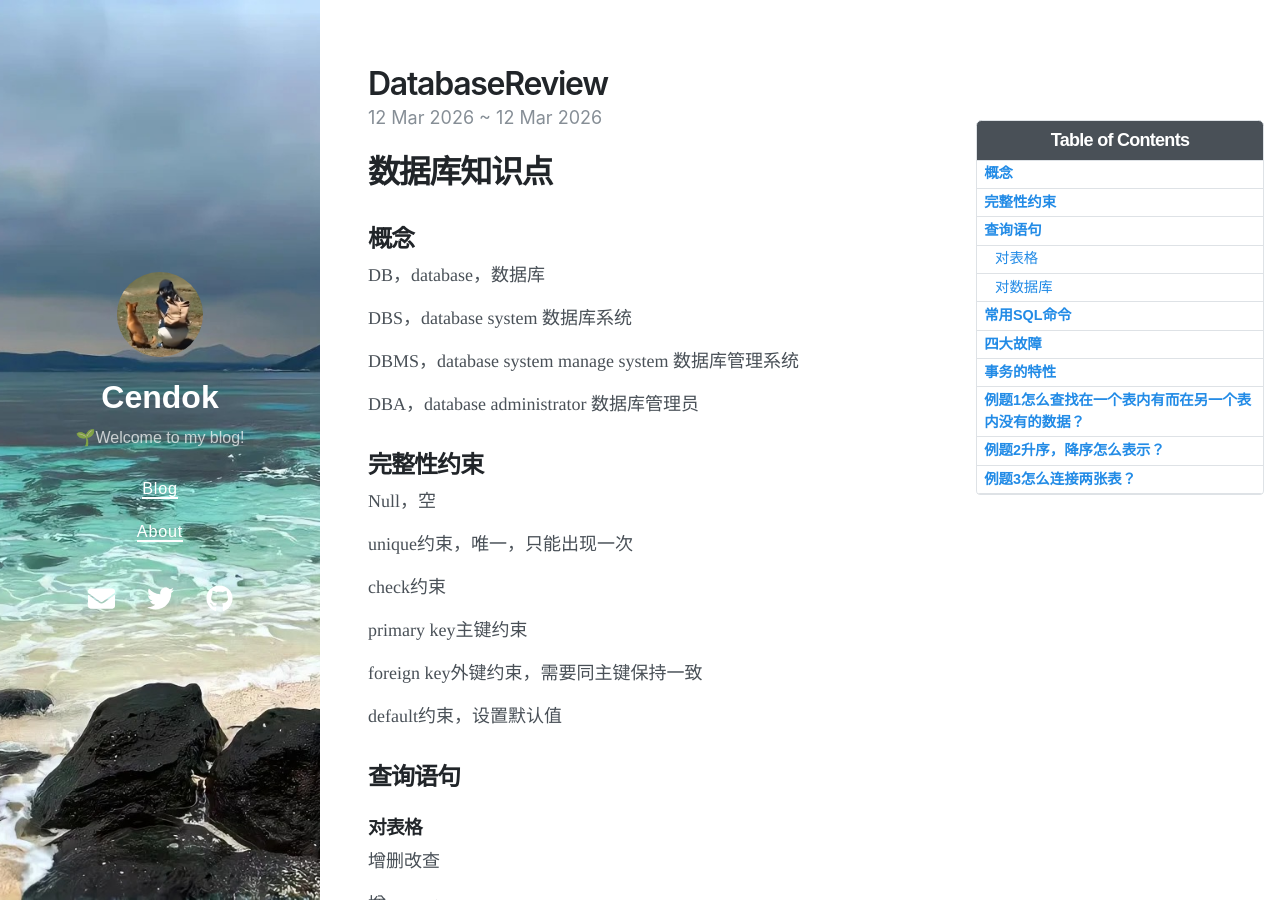
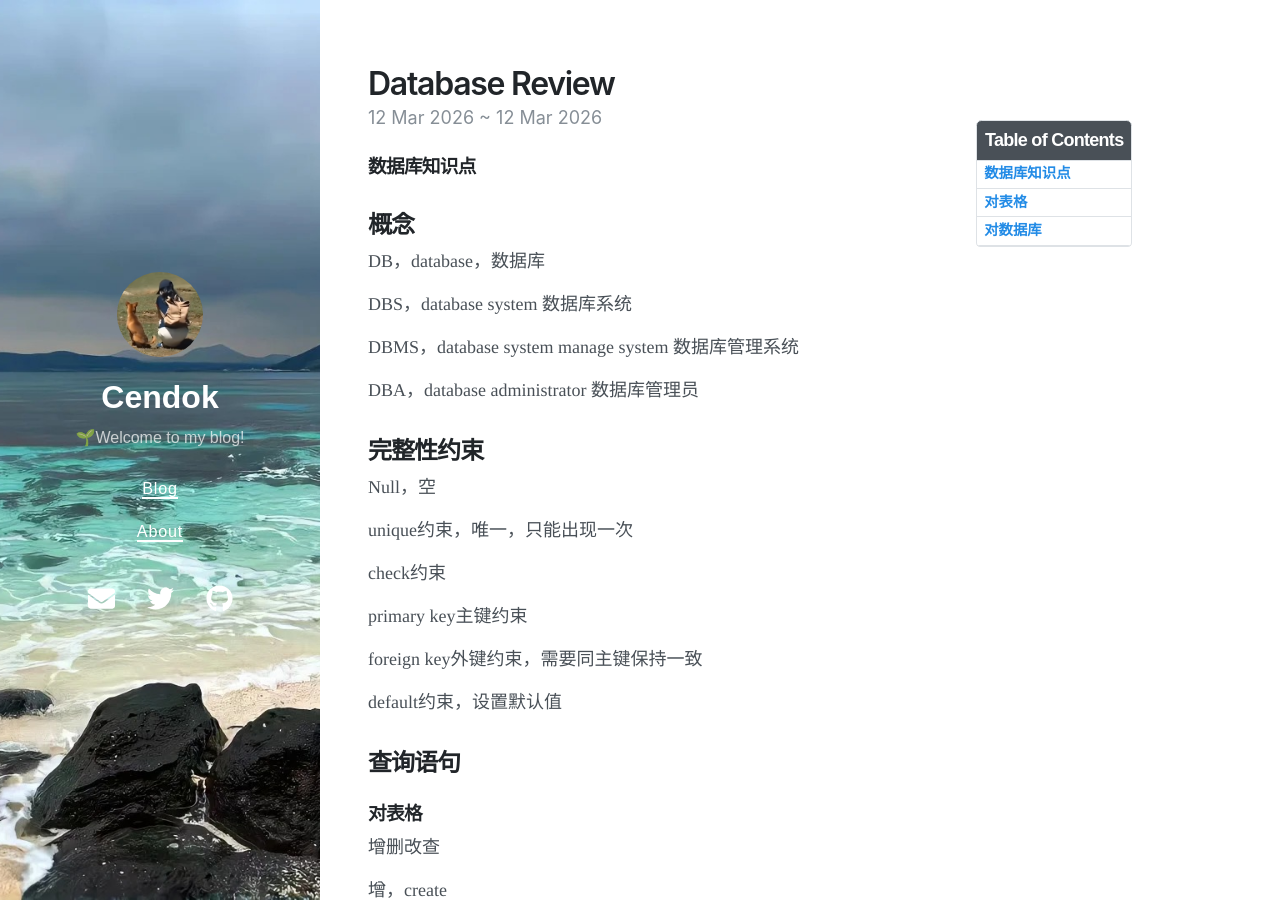
Before and after one commit to Cendok/pure-Blog, a Jekyll site: the page built from _posts/2026-03-12-DatabaseReview.md, in a window 1280 px wide and 900 px high. Built offline with Jekyll 4.4.1, drawn with Linux system fonts in a browser that asks for light colours; nearby versions of some CDN libraries.

Commit message:
Update 2026-03-12-DatabaseReview.md

```diff
--- a/_posts/2026-03-12-DatabaseReview.md
+++ b/_posts/2026-03-12-DatabaseReview.md
@@ -1,13 +1,13 @@
 ---
 layout: post
-title: DatabaseReview
+title: Database Review
 date: 2026-03-12 +0800
 last_modified_at: 2026-03-12 +0800
 tags: [Database]
 toc:  true
 ---
 
-# 数据库知识点
+### 数据库知识点
 
 ## 概念
 
```
